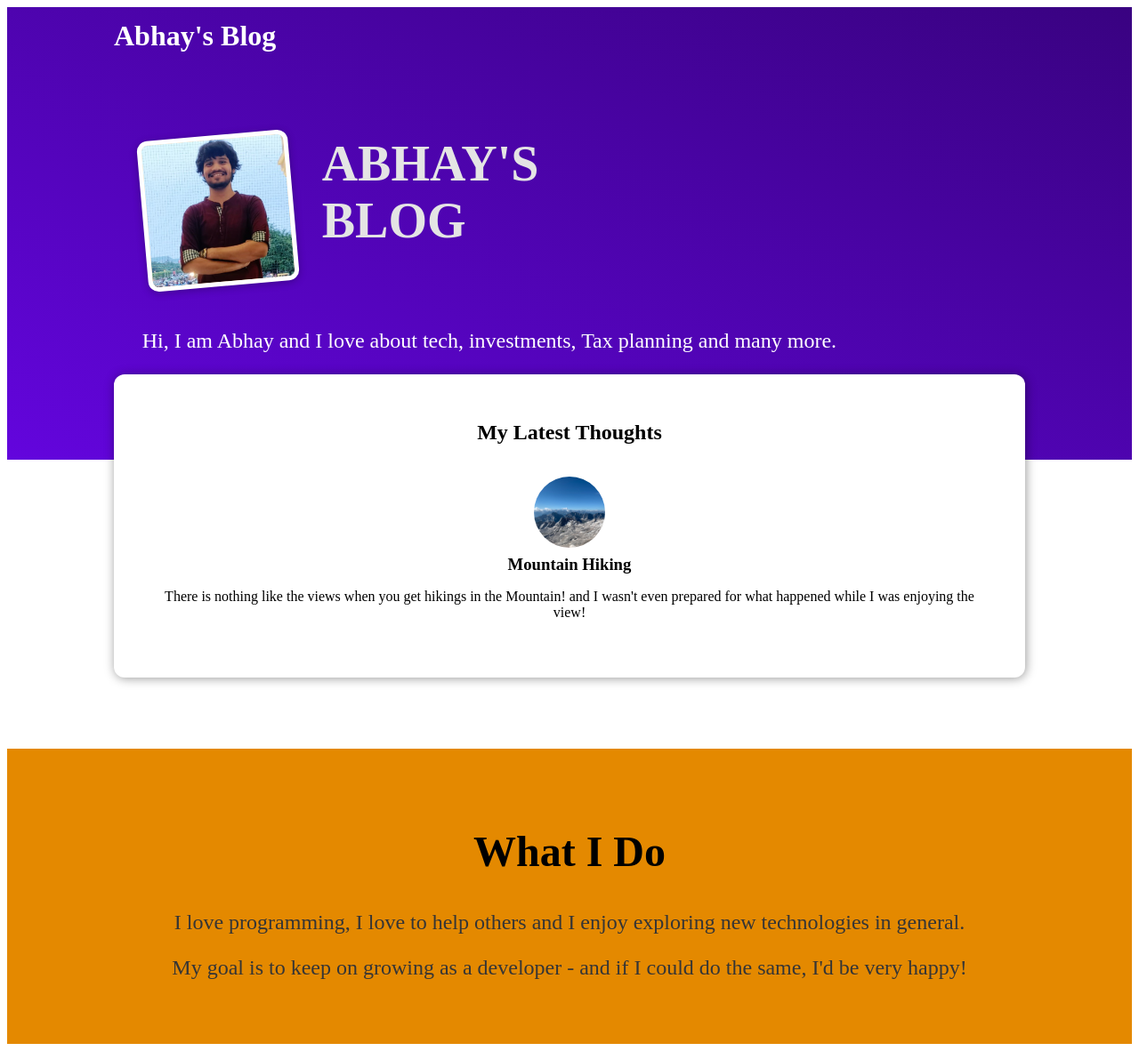
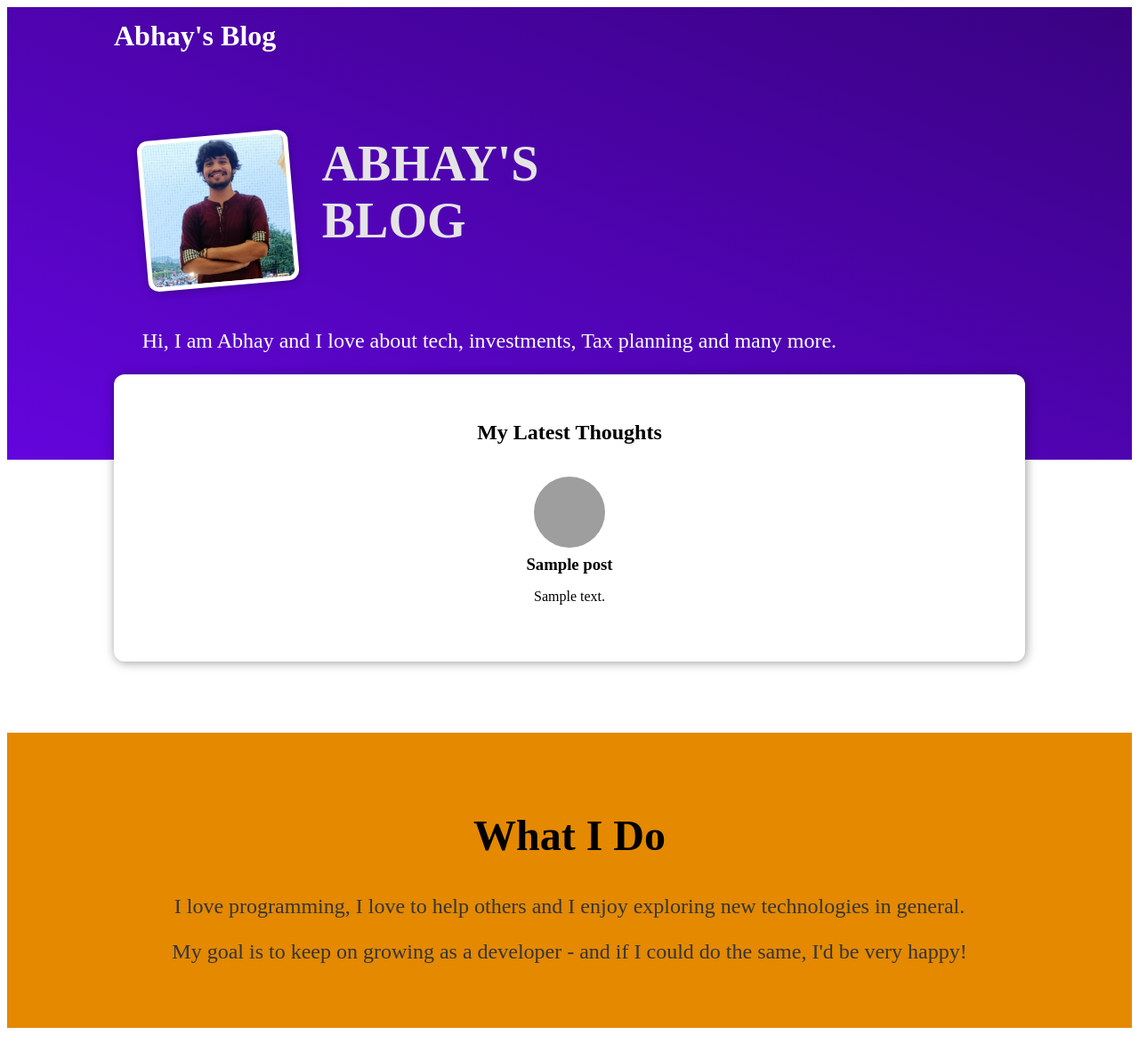
Before and after one commit to vermaabhay734/my_site, a Django app: template blog/templates/blog/index.html in a window 1280 px wide; the page is wider, and only the part inside the window is pictured. Shown: that part at 89% size. After the commit the page ends 1156 px from the top of that part, so only its background shows below. Run offline with Django 3.2, Linux system fonts and the light colour scheme; the template is opened without the code that fills it: most values are stand-ins (such as "Sample title", 1, 10 or a date in 2020); grey boxes are pictures that could not be loaded.

Commit message:
Special Template Features & Syntax

```diff
--- a/blog/templates/blog/includes/post.html
+++ b/blog/templates/blog/includes/post.html
@@ -1,12 +1,12 @@
 {% load static %}
 <li>
     <article class="post">
-        <a href="{% url 'post-detail-page' slug='the-mountains' %}">
-            <img src="{% static 'blog/images/mountains.jpg' %}" alt="Mountain Hiking">
+        <a href="{% url 'post-detail-page' post.slug %}">
+            <img src="{% static 'blog/images/'|add:post.image %}" alt="{{ post.title }}"/>
             <div class="post__content">
-                <h3>Mountain Hiking</h3>
+                <h3>{{ post.title }}</h3>
                 <p>
-                    There is nothing like the views when you get hikings in the Mountain! and I wasn't even prepared for what happened while I was enjoying the view!
+                    {{ post.excerpt }}
                 </p>
             </div>
         </a>
--- a/blog/templates/blog/index.html
+++ b/blog/templates/blog/index.html
@@ -23,7 +23,9 @@
     <h2>My Latest Thoughts</h2>
 
     <ul>
-        {% include "blog/includes/post.html" %}
+        {% for post in posts %}
+          {% include "blog/includes/post.html" %}
+        {% endfor %}
     </ul>
   </section>
 
```
Also changed, not shown: blog/views.py (+5 -3 lines).
